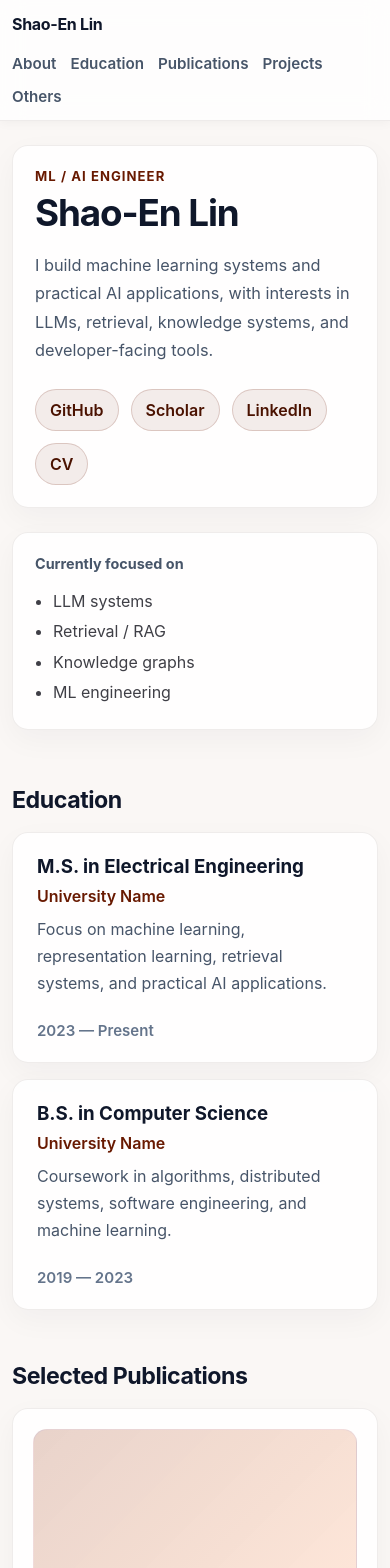
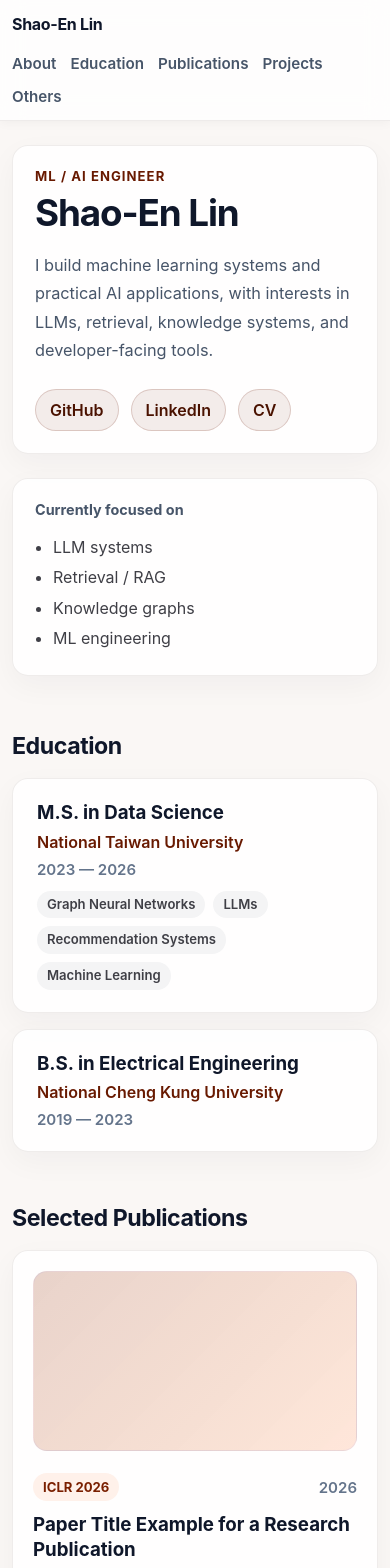
Before and after one commit to bhbbbbb/bhbbbbb.github.io, a Vue app: page / in a window 390 px wide. Shown: the top 1568 px of the page. Built offline with nearby package versions, Linux system fonts and the light colour scheme; the HTML template or start-up script is replaced by a standard one.

Commit message:
feat: refine timeline

```diff
--- /dev/null
+++ b/src/components/common/TagRow.vue
@@ -0,0 +1,33 @@
+<script setup lang="ts">
+defineProps<{
+  tags?: string[]
+}>()
+</script>
+
+<template>
+  <div v-if="tags?.length" class="tag-row">
+    <span v-for="tag in tags" :key="tag" class="tag">
+      {{ tag }}
+    </span>
+  </div>
+</template>
+
+<style scoped>
+.tag-row {
+  display: flex;
+  flex-wrap: wrap;
+  gap: var(--space-2);
+}
+
+.tag {
+  display: inline-flex;
+  align-items: center;
+  padding: var(--space-1) var(--space-3);
+  border-radius: var(--radius-pill);
+  background: var(--color-tag-bg);
+  color: var(--color-tag-text);
+  font-size: var(--text-xs);
+  font-weight: 600;
+  line-height: 1.2;
+}
+</style>
--- a/src/components/rows/FeatureRow.vue
+++ b/src/components/rows/FeatureRow.vue
@@ -1,4 +1,5 @@
 <script setup lang="ts">
+import TagRow from '@/components/common/TagRow.vue'
 interface FeatureLink {
   label: string
   href: string
@@ -30,11 +31,7 @@ defineProps<{
         {{ description }}
       </p>
 
-      <div v-if="tags?.length" class="tag-row">
-        <span v-for="tag in tags" :key="tag" class="tag">
-          {{ tag }}
-        </span>
-      </div>
+      <TagRow :tags="tags" />
 
       <div v-if="links?.length" class="link-row">
         <a v-for="link in links" :key="`${title}-${link.label}`" :href="link.href">
@@ -109,21 +106,6 @@ defineProps<{
   color: var(--color-text-muted);
 }
 
-.tag-row {
-  display: flex;
-  flex-wrap: wrap;
-  gap: var(--space-2);
-}
-
-.tag {
-  padding: var(--space-1) var(--space-3);
-  border-radius: var(--radius-pill);
-  background: var(--color-tag-bg);
-  color: var(--color-tag-text);
-  font-size: var(--text-xs);
-  font-weight: 600;
-}
-
 .link-row {
   display: flex;
   flex-wrap: wrap;
--- a/src/components/rows/TimelineRow.vue
+++ b/src/components/rows/TimelineRow.vue
@@ -1,30 +1,49 @@
 <script setup lang="ts">
+import TagRow from '@/components/common/TagRow.vue'
+
 defineProps<{
   title: string
   organization: string
-  description: string
   period: string
+  description?: string
+  tags?: string[]
+  badge?: string
 }>()
 </script>
 
 <template>
-  <article class="timeline-item">
-    <div class="timeline-main">
-      <h3>{{ title }}</h3>
-      <p class="timeline-org">{{ organization }}</p>
-      <p class="timeline-desc">{{ description }}</p>
+  <article class="timeline-item" :class="{ 'no-badge': !badge }">
+    <div v-if="badge" class="timeline-left">
+      <div class="timeline-badge">
+        <img :src="badge" :alt="`${organization} badge`" />
+      </div>
     </div>
 
-    <div class="timeline-meta">{{ period }}</div>
+    <div class="timeline-main">
+      <div class="timeline-head">
+        <div class="timeline-title-group">
+          <h3>{{ title }}</h3>
+          <p class="timeline-org">{{ organization }}</p>
+        </div>
+
+        <div class="timeline-meta">{{ period }}</div>
+      </div>
+
+      <p v-if="description" class="timeline-desc">
+        {{ description }}
+      </p>
+
+      <TagRow v-if="tags?.length" class="timeline-tags" :tags="tags" />
+    </div>
   </article>
 </template>
 
 <style scoped>
 .timeline-item {
-  display: flex;
+  display: grid;
+  grid-template-columns: auto 1fr;
+  gap: var(--space-8);
   align-items: flex-start;
-  justify-content: space-between;
-  gap: var(--space-10);
   padding: var(--space-9) var(--space-10);
   background: var(--color-surface);
   border: 1px solid var(--color-border);
@@ -32,7 +51,48 @@ defineProps<{
   box-shadow: var(--shadow-card);
 }
 
-.timeline-main h3 {
+.timeline-left {
+  display: flex;
+  align-items: flex-start;
+  justify-content: center;
+  min-width: 56px;
+}
+
+/* collapse badge column when unused */
+.timeline-item.no-badge {
+  grid-template-columns: 1fr;
+}
+
+.timeline-badge {
+  width: 48px;
+  height: 48px;
+  border-radius: 12px;
+  overflow: hidden;
+  /* border: 1px solid var(--color-border); */
+  background: var(--color-surface-strong);
+  display: flex;
+  align-items: center;
+  justify-content: center;
+}
+
+.timeline-badge img {
+  width: 100%;
+  height: 100%;
+  object-fit: cover;
+}
+
+.timeline-main {
+  min-width: 0;
+}
+
+.timeline-head {
+  display: flex;
+  align-items: flex-start;
+  justify-content: space-between;
+  gap: var(--space-8);
+}
+
+.timeline-title-group h3 {
   margin: 0;
   line-height: var(--line-tight);
   color: var(--color-text-strong);
@@ -44,12 +104,6 @@ defineProps<{
   color: var(--color-primary);
 }
 
-.timeline-desc {
-  margin: var(--space-3) 0 0;
-  line-height: 1.7;
-  color: var(--color-text-muted);
-}
-
 .timeline-meta {
   white-space: nowrap;
   font-size: var(--text-sm);
@@ -57,15 +111,35 @@ defineProps<{
   color: var(--color-text-soft);
 }
 
+.timeline-desc {
+  margin: var(--space-3) 0 0;
+  line-height: 1.7;
+  color: var(--color-text-muted);
+}
+
+.timeline-tags {
+  margin-top: var(--space-4);
+}
+
 @media (max-width: 860px) {
-  .timeline-item {
+  .timeline-head {
     flex-direction: column;
+    gap: var(--space-2);
+  }
+
+  .timeline-meta {
+    white-space: normal;
   }
 }
 
 @media (max-width: 640px) {
   .timeline-item {
+    grid-template-columns: 1fr;
     border-radius: var(--radius-md);
+  }
+
+  .timeline-left {
+    min-width: 0;
   }
 }
 </style>
--- a/src/components/sections/HomeHero.vue
+++ b/src/components/sections/HomeHero.vue
@@ -24,7 +24,13 @@ defineProps<{
       </p>
 
       <div class="hero-links">
-        <a v-for="link in links" :key="link.label" :href="link.href">
+        <a
+          v-for="link in links"
+          :key="link.label"
+          :href="link.href"
+          target="_blank"
+          rel="noopener noreferrer"
+        >
           {{ link.label }}
         </a>
       </div>
--- a/src/data/home.ts
+++ b/src/data/home.ts
@@ -22,34 +22,42 @@ export const homeContent: HomeContent = {
     focusTitle: 'Currently focused on',
     focuses: ['LLM systems', 'Retrieval / RAG', 'Knowledge graphs', 'ML engineering'],
     links: [
-      { label: 'GitHub', href: '#' },
-      { label: 'Scholar', href: '#' },
-      { label: 'LinkedIn', href: '#' },
+      { label: 'GitHub', href: 'https://github.com' },
+      // { label: 'Scholar', href: '#' },
+      { label: 'LinkedIn', href: 'https://www.linkedin.com/in/shaoenlin' },
       { label: 'CV', href: '#' },
     ],
   },
 
   education: [
     {
-      title: 'M.S. in Electrical Engineering',
-      organization: 'University Name',
-      description:
-        'Focus on machine learning, representation learning, retrieval systems, and practical AI applications.',
-      period: '2023 — Present',
+      title: 'M.S. in Data Science',
+      organization: 'National Taiwan University',
+      // description: 'Focus on machine learning, representation learning, retrieval systems, and practical AI applications.',
+      tags: [
+        // 'Heterogeneous Graphs',
+        'Graph Neural Networks',
+        'LLMs',
+        'Recommendation Systems',
+        'Machine Learning',
+      ],
+      period: '2023 — 2026',
+      // badge: '/src/assets/ntu.svg',
     },
     {
-      title: 'B.S. in Computer Science',
-      organization: 'University Name',
-      description:
-        'Coursework in algorithms, distributed systems, software engineering, and machine learning.',
+      title: 'B.S. in Electrical Engineering',
+      organization: 'National Cheng Kung University',
+      // description: 'Coursework in algorithms, distributed systems, software engineering, and machine learning.',
       period: '2019 — 2023',
+      // tags: ['abc', 'def'],
+      // badge: '/src/assets/ncku.png',
     },
   ],
 
   publications: [
     {
-      type: 'Conference',
-      year: '2024',
+      type: 'ICLR 2026',
+      year: '2026',
       title: 'Paper Title Example for a Research Publication',
       description:
         'A short summary of the work, the technical contribution, and why it matters. Keep this compact but informative enough for a recruiter or hiring manager to scan quickly.',
--- a/src/pages/HomePage.vue
+++ b/src/pages/HomePage.vue
@@ -28,7 +28,9 @@ import { homeContent } from '@/data/home'
         :title="item.title"
         :organization="item.organization"
         :description="item.description"
+        :tags="item.tags"
         :period="item.period"
+        :badge="item.badge"
       />
     </HomeSection>
 
--- a/src/types/content.ts
+++ b/src/types/content.ts
@@ -20,8 +20,10 @@ export interface HeroContent {
 export interface TimelineItem {
   title: string
   organization: string
-  description: string
+  description?: string
   period: string
+  tags?: string[]
+  badge?: string
 }
 
 export interface FeatureItem {
```
Also changed, not shown: src/assets/ncku.png (added), src/assets/ntu.svg (added).
